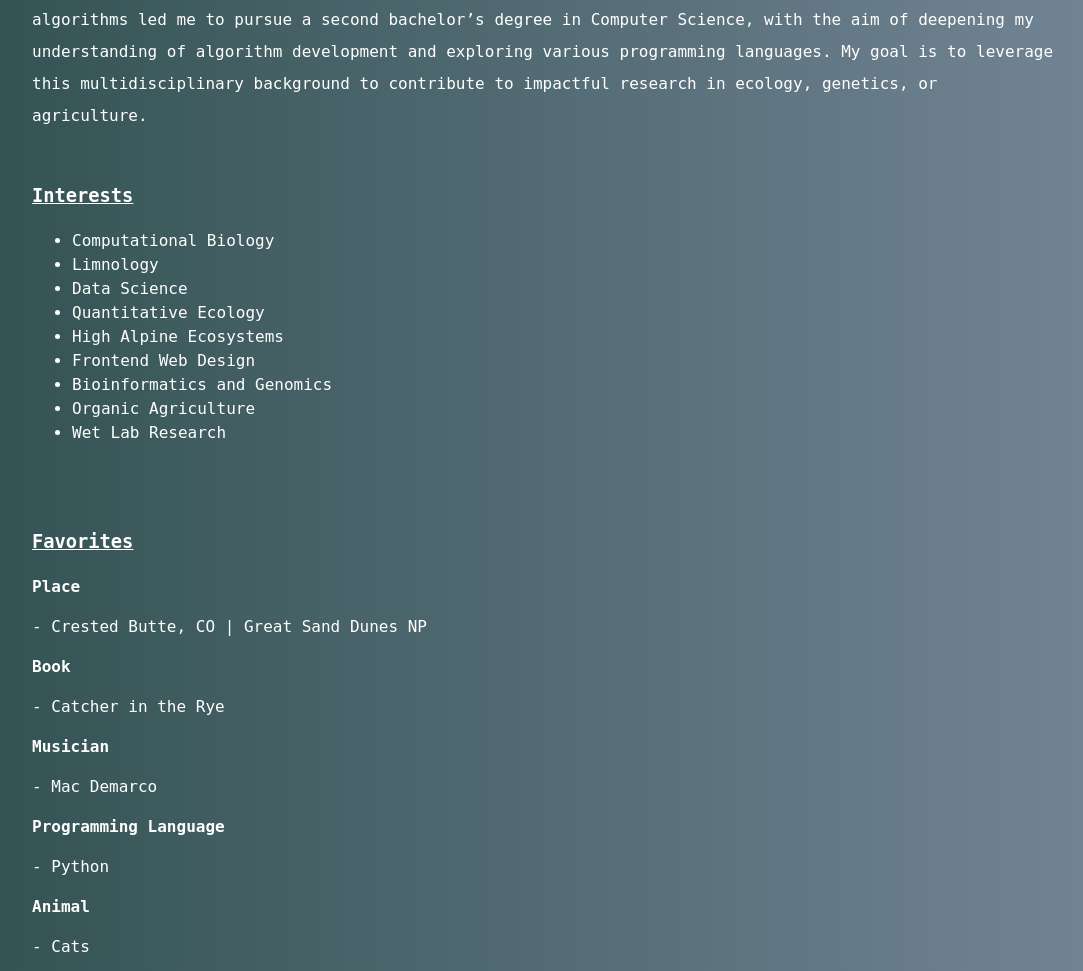
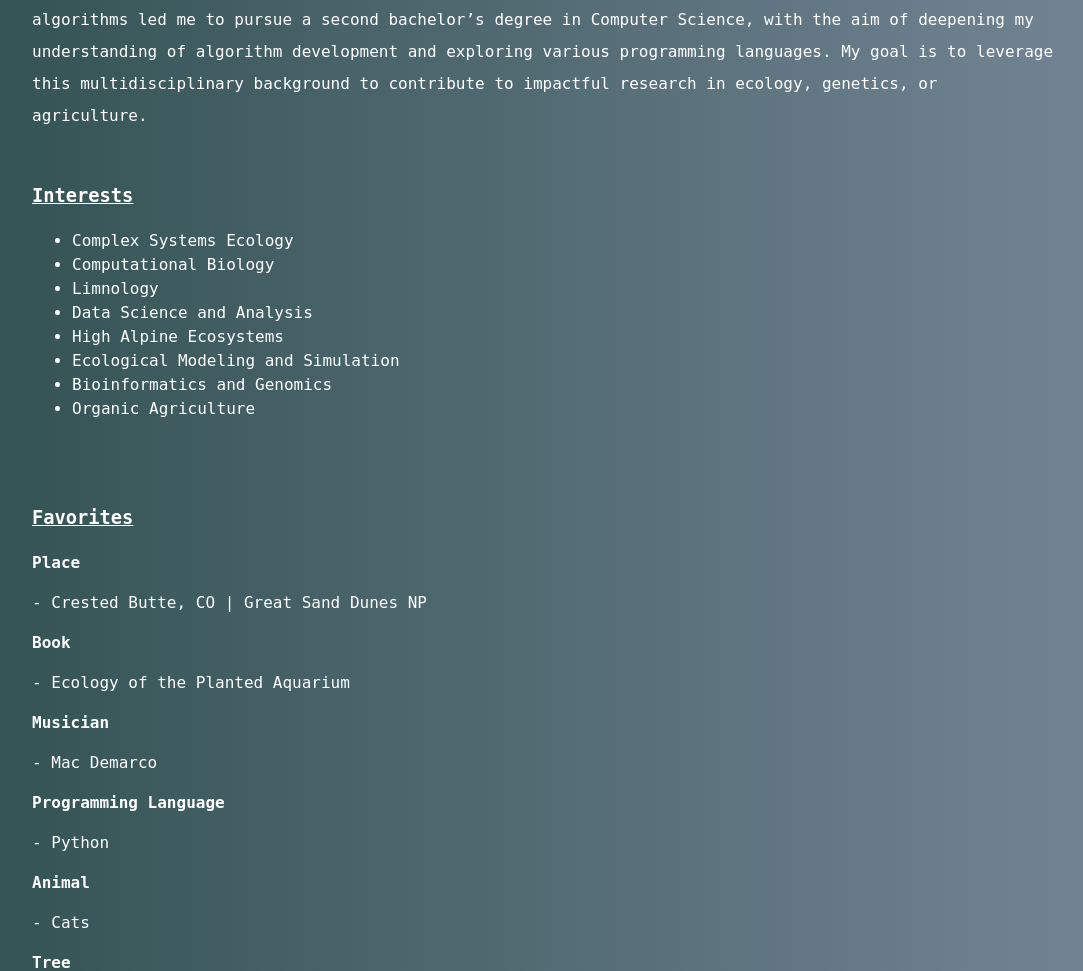
Before and after one commit to AlexanderGoose/portfolio, a Flask app: template templates/about.html in a window 1280 px wide. Shown: the part 614-1585 px from the top of the page, without its empty margins (96-1179 px from the left). Run offline with Flask 3, Linux system fonts and the light colour scheme; the template is opened without the code that fills it, so the values that code supplies are empty.

Commit message:
changed some list items to be more specific

```diff
--- a/templates/about.html
+++ b/templates/about.html
@@ -29,15 +29,14 @@
         <div class="about about-interests">
             <h3><u>Interests</u></h3>
             <ul>
+                <li>Complex Systems Ecology</li>
                 <li>Computational Biology</li>
                 <li>Limnology</li>
-                <li>Data Science</li>
-                <li>Quantitative Ecology</li>
+                <li>Data Science and Analysis</li>
                 <li>High Alpine Ecosystems</li>
-                <li>Frontend Web Design</li>
+                <li>Ecological Modeling and Simulation</li>
                 <li>Bioinformatics and Genomics</li>
                 <li>Organic Agriculture</li>
-                <li>Wet Lab Research</li>
             </ul>
         </div>
         <br><br>
@@ -49,7 +48,7 @@
             <p>- Crested Butte, CO | Great Sand Dunes NP</p>
 
             <b>Book</b>
-            <p>- Catcher in the Rye</p>
+            <p>- Ecology of the Planted Aquarium</p>
 
             <b>Musician</b>
             <p>- Mac Demarco</p>
```
